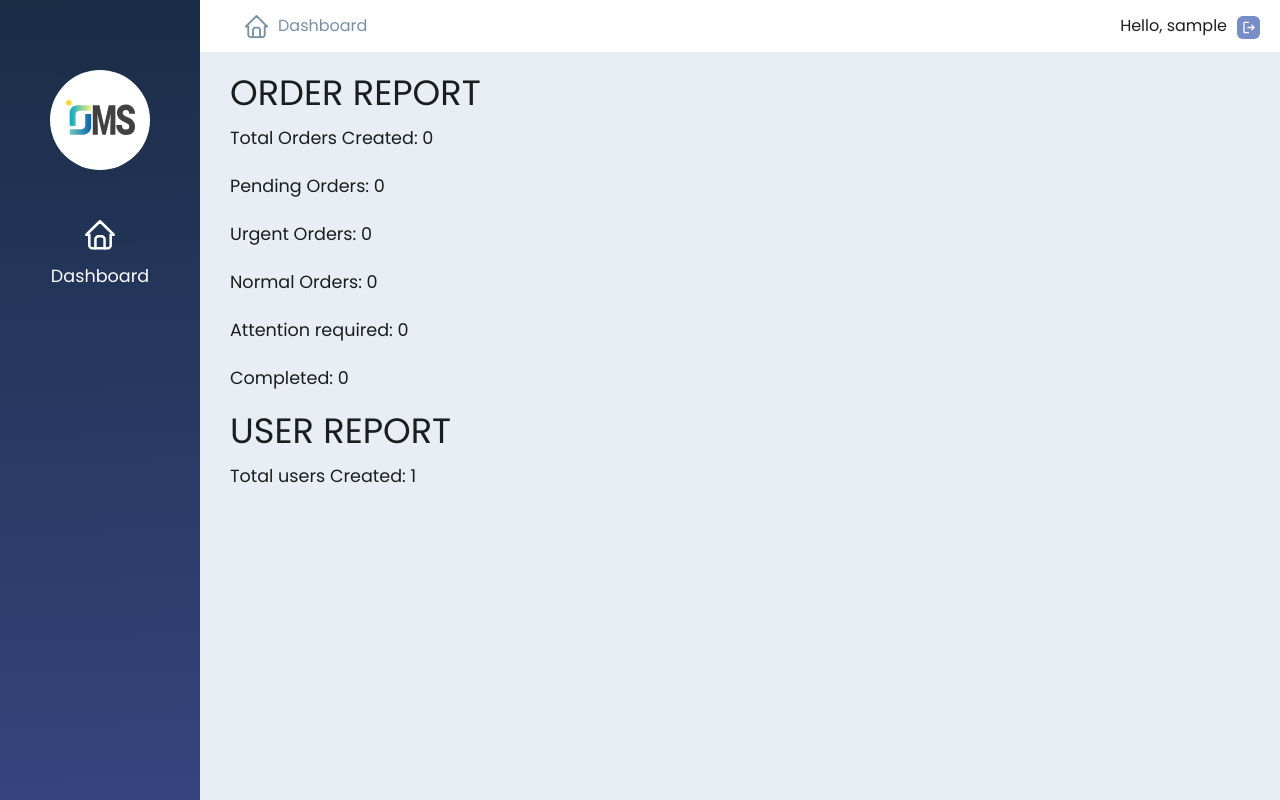
After one commit to 582-41W-VA/Project-OMS, a Django app: page /reports/ in a window 1280 px wide. The commit adds this page. Run offline with Django 5.2, Linux system fonts and the light colour scheme; the visitor is signed in with stand-in values (Sample User, id 1); data comes from the database, SQL or seed files in the repository; some libraries are stand-ins or nearby versions.

Commit message:
Add reports

```diff
--- a/OMS/accounts/models.py
+++ b/OMS/accounts/models.py
@@ -18,7 +18,7 @@ class Order(models.Model):
     priority = models.CharField(max_length=50, choices=PRIORITY)
     status = models.CharField(max_length=50, choices=STATUS, default='Pending')
     date_created = models.DateTimeField(auto_now_add=True, null=True)
-    created_by = models.ForeignKey(User, on_delete=models.SET_NULL, null=True, related_name='created_orders')
+    created_by = models.ForeignKey(User, on_delete=models.SET_NULL, null=True, related_name='created_by')
     order_assigned_to = models.ForeignKey(User, on_delete=models.SET_NULL, null=True, related_name='assigned_orders', blank=True)
 
     def __str__(self):
--- a/OMS/accounts/orderFilters.py
+++ b/OMS/accounts/orderFilters.py
@@ -6,8 +6,9 @@ from .models import *
 class OrderFilter(django_filters.FilterSet):
     sort_by_date = django_filters.OrderingFilter(
         fields=('date_created',),
-        field_labels={'date_created': 'Date Created'}
+        label='Sort By'
     )
+
 
     class Meta:
         model = Order
--- /dev/null
+++ b/OMS/accounts/templates/accounts/reports.html
@@ -0,0 +1,15 @@
+{% extends 'accounts/main.html' %} {% block content %}
+
+<main>
+  <h3>ORDER REPORT</h3>
+  <p>Total Orders Created: {{orders_created}}</p>
+  <p>Pending Orders: {{orders_pending}}</p>
+  <p>Urgent Orders: {{orders_urgent}}</p>
+  <p>Normal Orders: {{orders_normal}}</p>
+  <p>Attention required: {{orders_attention_required}}</p>
+  <p>Completed: {{orders_completed}}</p>
+
+  <h3>USER REPORT</h3>
+  <p>Total users Created: {{users_created}}</p>
+  {% endblock %}
+</main>
--- a/OMS/accounts/templates/accounts/sidebar.html
+++ b/OMS/accounts/templates/accounts/sidebar.html
@@ -11,7 +11,7 @@
       <img src="{% static 'images/users-icon.svg' %}" alt="" srcset="" />
       <p>Users</p>
     </a>
-    <a href="#" class="icon-link">
+    <a href="{% url 'reports' %}" class="icon-link">
       <img src="{% static 'images/reports-icon.svg' %}" alt="" srcset="" />
       <p>Reports</p>
     </a>
--- a/OMS/accounts/urls.py
+++ b/OMS/accounts/urls.py
@@ -11,7 +11,9 @@ urlpatterns = [
     path("create_order/", views.createOrder, name="create_order"),
     path("search/", views.searchOrder, name="search_order"),
     path("<str:pk>/comment", views.addComment, name="add_comment"),
-    path('delete_comment/<str:comment_id>/', views.deleteComment, name='delete_comment'),
+    #  path("<str:pk>/comment/edit/", views.editComment, name="edit_comment"),
+    # path("<str:pk>/comment/", views.updateComment, name="update_comment"),
+    path("delete_comment/<str:comment_id>/", views.deleteComment, name="delete_comment"),
     path("update_order/<str:pk>/", views.updateOrder, name="update_order"),
     path("delete_order/<str:pk>/", views.deleteOrder, name="delete_order"),
 
@@ -20,4 +22,8 @@ urlpatterns = [
     path("create_user/", views.createUser, name="create_user"),
     path("update_user/<str:pk>/", views.updateUser, name="update_user"),
     path("delete_user/<str:pk>/", views.deleteUser, name="delete_user"),
+
+    path("reports/", views.reports, name="reports"),
+
+    #  path("create_order/", views.api, name="api"),
 ]
--- a/OMS/accounts/views.py
+++ b/OMS/accounts/views.py
@@ -1,7 +1,7 @@
+import requests
 from django.shortcuts import render, redirect
 from django.http import HttpResponse
-from django.db.models import Q
-from django.db.models import F
+from django.db.models import Q, F, Count
 from django.shortcuts import get_object_or_404
 from django.contrib.auth.forms import UserCreationForm
 from django.contrib.auth import authenticate, login, logout
@@ -91,6 +91,7 @@ def viewOrder(request, pk):
 
 @login_required(login_url='login')
 def createOrder(request):
+    response = requests.get('https://covid-api.com/api/regions').json()
     form = OrderForm()
     if request.method == 'POST':
         form = OrderForm(request.POST, request.FILES)
@@ -98,7 +99,9 @@ def createOrder(request):
             form.save()
             return redirect('/')
 
-    context = {"form": form}
+    context = {"form": form,
+                "response": response
+    }
     return render(request, "accounts/order_form.html", context)
 
 @login_required(login_url='login')
@@ -128,7 +131,6 @@ def addComment(request, pk):
         user = current_username,
         date_created = current_date
     )
-
     new_comment.save()
 
     return redirect('view_order', pk=pk)
@@ -136,17 +138,15 @@ def addComment(request, pk):
 
 @login_required(login_url='login')
 def deleteComment(request, comment_id):
-    # Fetch the comment
     comment = get_object_or_404(Comment, pk=comment_id)
 
-    # Check if the logged-in user is the creator of the comment
+
     if request.user == comment.user:
-        # Delete the comment
         comment.delete()
-        # Redirect to some page (e.g., the order detail page)
+
         return redirect('view_order', pk=comment.order.pk)
     else:
-        # If the logged-in user is not the creator, return some error or redirect to another page
+
         return HttpResponse("You are not authorized to delete this comment.")
 
 
@@ -245,3 +245,28 @@ def deleteUser(request, pk):
 
     context = {'user': user}
     return render(request, 'accounts/delete_user.html', context)
+
+@login_required(login_url='login')
+def reports(request):
+    orders = Order.objects.all()
+
+    orders_created = orders.count()
+    orders_pending = orders.exclude(status='Complete').count()
+    orders_urgent = orders.filter(priority='Urgent').exclude(status='Complete').count()
+    orders_normal = orders.filter(priority='Normal').exclude(status='Complete').count()
+    orders_attention_required = orders.filter(status='Attention Required').count()
+    orders_completed = orders.filter(status='Complete').count()
+
+    users = User.objects.all()
+    users_created = users.count()
+
+    context = {'orders_created': orders_created,
+                'orders_pending': orders_pending,
+                'orders_urgent': orders_urgent,
+                'orders_normal': orders_normal,
+                'orders_attention_required': orders_attention_required,
+                'orders_completed': orders_completed,
+                'users_created': users_created,
+                }
+
+    return render(request, 'accounts/reports.html', context)
```
Also changed, not shown: OMS/accounts/templates/accounts/api.html (added, +9 -0 lines), OMS/accounts/migrations/0002_alter_order_created_by.py (added), OMS/media/media/Screenshot_2024-03-26_at_3.43.12PM_0ehmn2u.png (added), OMS/media/media/linkedin.png (added).
